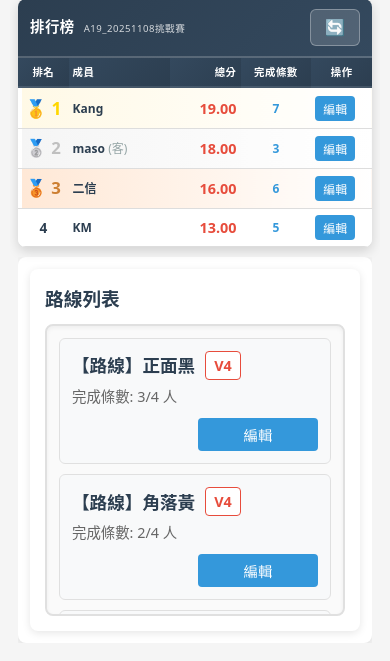
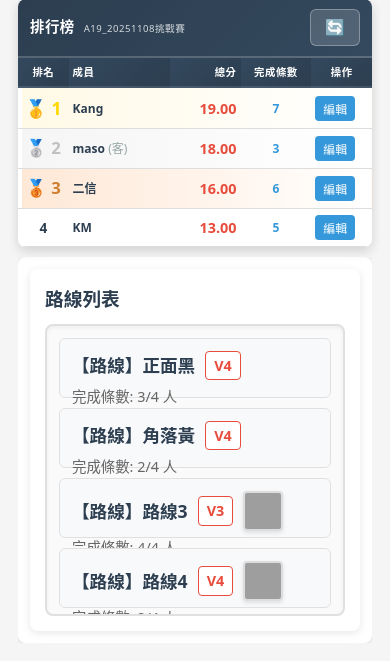
Before and after one commit to Kaimin018/Climbing_score_counter, a Django app: page /leaderboard/2/ in a window 390 px wide. Shown: the part 273-934 px from the top of the page. Run offline with Django 4.2, Linux system fonts and the light colour scheme; data comes from the database, SQL or seed files in the repository; both versions use the stored data as it was after the commit; grey boxes are pictures that could not be loaded.

Commit message:
fix: update CSS styles for improved layout and mobile responsiveness
- Adjusted max-height for route items to optimize display for both desktop and mobile views, ensuring a consistent user experience.
- Reduced vertical padding in route item styles to create a more compact layout.
- Added comments in CSS for clarity on layout calculations and optimizations.

```diff
--- a/static/css/style.css
+++ b/static/css/style.css
@@ -809,6 +809,9 @@ tbody tr:hover {
     background: #fafafa;
     box-shadow: inset 0 2px 4px rgba(0,0,0,0.05);
     min-height: 0;
+    /* 优化：一次显示 5 条路线 */
+    /* 计算：60px (min-height) * 5 + 10px (gap) * 4 + 30px (padding top+bottom) = 370px */
+    max-height: 370px;
 }
 
 /* 自定義滾動條樣式 */
@@ -834,11 +837,13 @@ tbody tr:hover {
     display: flex;
     justify-content: space-between;
     align-items: center;
-    padding: 15px;
+    padding: 12px 15px; /* 优化：减少垂直 padding，使路线更紧凑 */
     background: #f8f9fa;
     border-radius: 6px;
     border: 1px solid #e0e0e0;
     transition: background-color 0.2s;
+    min-height: 60px; /* 确保路线项有最小高度，便于计算 */
+    box-sizing: border-box;
 }
 
 .route-item:hover {
@@ -1834,6 +1839,9 @@ tbody tr:hover {
         background: #fafafa;
         box-shadow: inset 0 2px 4px rgba(0,0,0,0.05);
         min-height: 0;
+        /* 优化：移动端一次显示 5 条路线 */
+        /* 计算：移动端路线项更高（垂直布局），约 80px * 5 + 10px * 4 + 24px = 464px */
+        max-height: 480px;
     }
 
     /* 移動端自定義滾動條樣式 */
```
Also changed, not shown: db.sqlite3.
